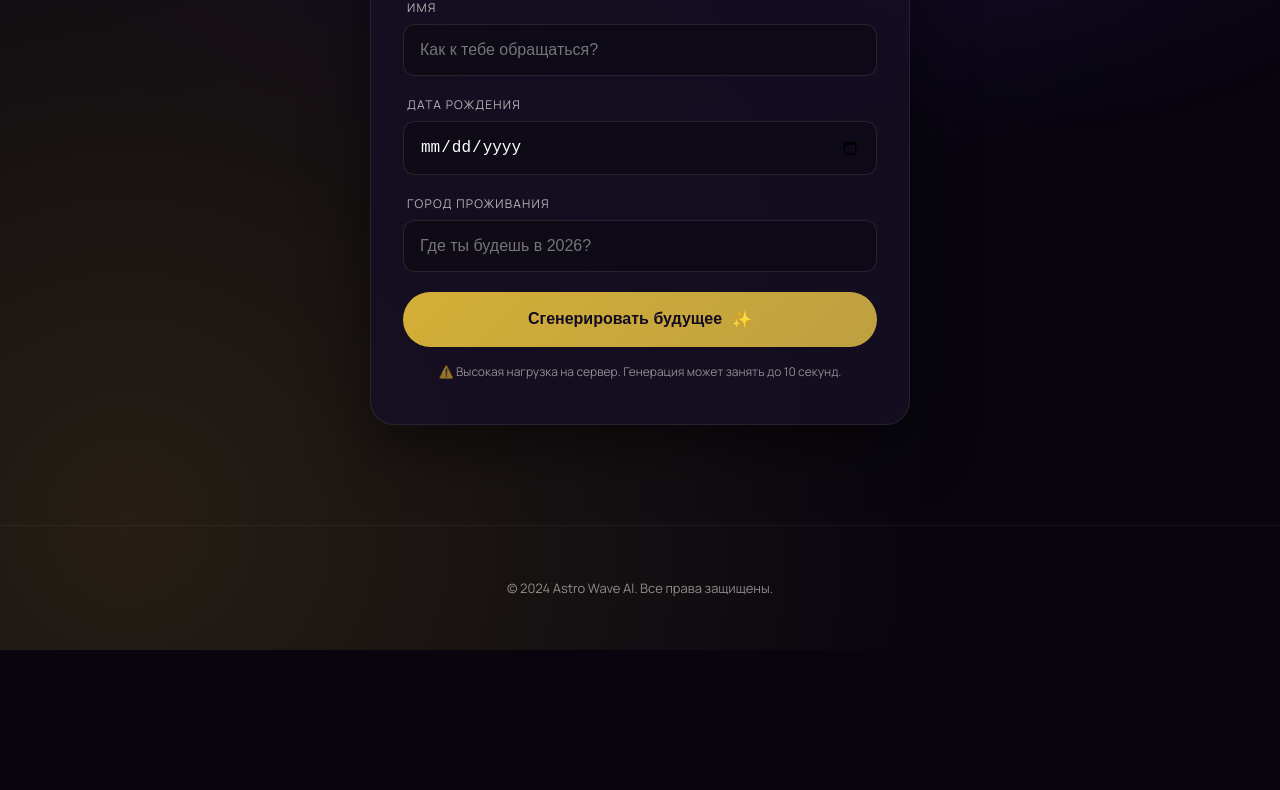
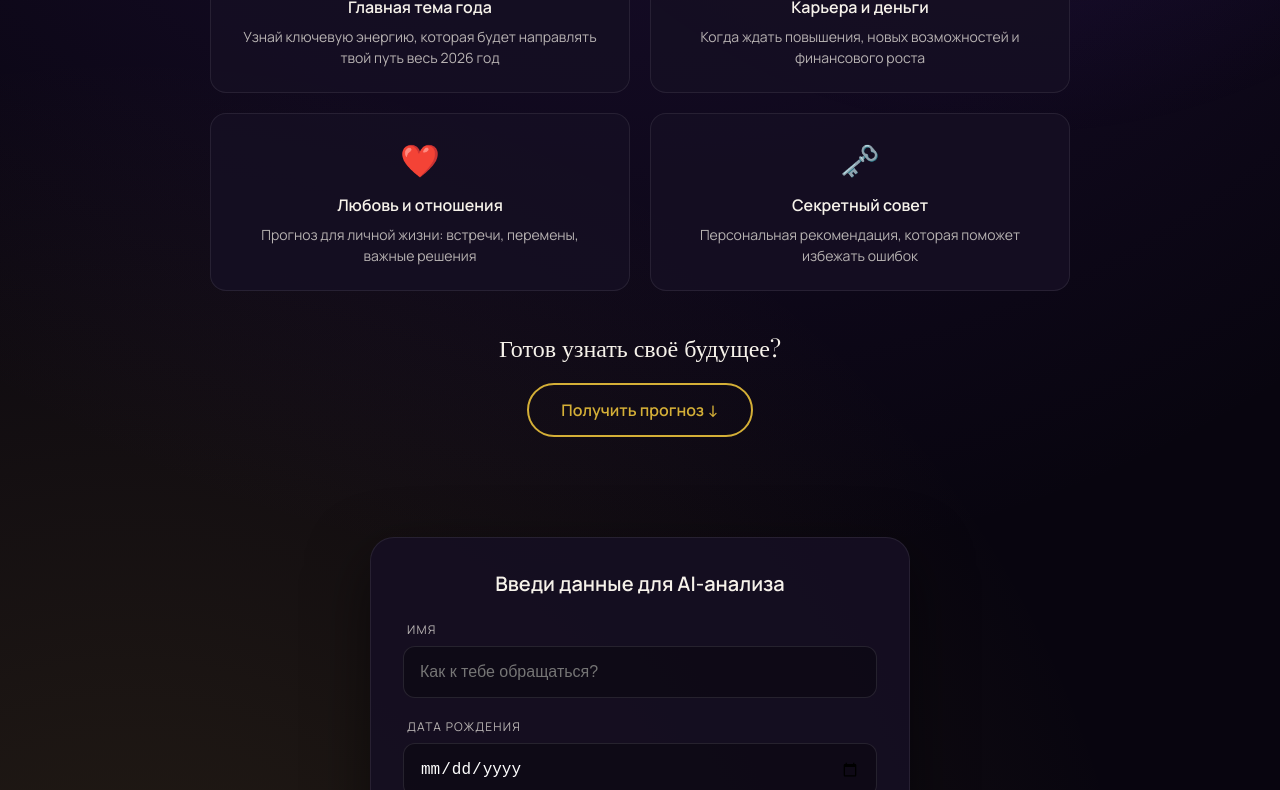
Before and after one commit to Nik-Maltcev/astrowave, a website: page index.html in a window 1280 px wide. Shown: the part 624-1414 px from the top of the page. Before the commit the page ends 1274 px from the top, so only its background shows below. Drawn offline with nearby package versions, Linux system fonts and the light colour scheme.

Commit message:
feat: улучшена главная страница + универсальный промпт для прогноза

```diff
--- a/index.html
+++ b/index.html
@@ -22,10 +22,39 @@
     <main>
         <section class="hero" id="hero">
             <div class="hero__content">
-                <div class="hero__badge">VIRAL 2026 TREND</div>
-                <h1 class="hero__title">Нейросеть предсказала твой 2026 год</h1>
-                <p class="hero__subtitle">Анализируем транзиты планет, нумерологию и глобальные тренды, чтобы создать твой личный сценарий будущего.</p>
-                <p class="hero__stats">⚡️ Уже создано прогнозов: 14 832</p>
+                <div class="hero__badge">🔮 VIRAL 2026 TREND</div>
+                <h1 class="hero__title">Узнай, что ждёт тебя в 2026</h1>
+                <p class="hero__subtitle">Персональный AI-прогноз на основе астрологии, нумерологии и твоей уникальной энергетики</p>
+                <p class="hero__stats">⚡️ Уже создано прогнозов: <span id="stats-counter">14 832</span></p>
+            </div>
+        </section>
+
+        <section class="features" id="features">
+            <div class="features__container">
+                <div class="feature-card">
+                    <div class="feature-card__icon">🌟</div>
+                    <h3 class="feature-card__title">Главная тема года</h3>
+                    <p class="feature-card__desc">Узнай ключевую энергию, которая будет направлять твой путь весь 2026 год</p>
+                </div>
+                <div class="feature-card">
+                    <div class="feature-card__icon">💼</div>
+                    <h3 class="feature-card__title">Карьера и деньги</h3>
+                    <p class="feature-card__desc">Когда ждать повышения, новых возможностей и финансового роста</p>
+                </div>
+                <div class="feature-card">
+                    <div class="feature-card__icon">❤️</div>
+                    <h3 class="feature-card__title">Любовь и отношения</h3>
+                    <p class="feature-card__desc">Прогноз для личной жизни: встречи, перемены, важные решения</p>
+                </div>
+                <div class="feature-card">
+                    <div class="feature-card__icon">🗝️</div>
+                    <h3 class="feature-card__title">Секретный совет</h3>
+                    <p class="feature-card__desc">Персональная рекомендация, которая поможет избежать ошибок</p>
+                </div>
+            </div>
+            <div class="features__cta">
+                <p class="features__hook">Готов узнать своё будущее?</p>
+                <a href="#neuro-calculator" class="btn btn--outline">Получить прогноз ↓</a>
             </div>
         </section>
 
--- a/styles.css
+++ b/styles.css
@@ -106,6 +106,86 @@ body {
     font-size: 14px;
     color: var(--text-soft);
     opacity: 0.8;
+}
+
+/* Features Section */
+.features {
+    padding: 40px 20px 60px;
+    max-width: 900px;
+    margin: 0 auto;
+}
+
+.features__container {
+    display: grid;
+    grid-template-columns: repeat(2, 1fr);
+    gap: 20px;
+    margin-bottom: 40px;
+}
+
+.feature-card {
+    background: var(--bg-panel);
+    border: 1px solid rgba(255,255,255,0.08);
+    border-radius: var(--radius-md);
+    padding: 24px;
+    text-align: center;
+    transition: transform 0.3s, border-color 0.3s;
+}
+
+.feature-card:hover {
+    transform: translateY(-4px);
+    border-color: rgba(212, 175, 55, 0.3);
+}
+
+.feature-card__icon {
+    font-size: 32px;
+    margin-bottom: 12px;
+}
+
+.feature-card__title {
+    font-size: 16px;
+    font-weight: 600;
+    margin: 0 0 8px;
+    color: var(--text-primary);
+}
+
+.feature-card__desc {
+    font-size: 14px;
+    color: var(--text-muted);
+    margin: 0;
+    line-height: 1.5;
+}
+
+.features__cta {
+    text-align: center;
+}
+
+.features__hook {
+    font-family: "Playfair Display", serif;
+    font-size: 24px;
+    color: var(--text-primary);
+    margin-bottom: 20px;
+}
+
+.btn--outline {
+    display: inline-block;
+    padding: 14px 32px;
+    border: 2px solid var(--accent);
+    color: var(--accent);
+    border-radius: 99px;
+    font-weight: 600;
+    text-decoration: none;
+    transition: all 0.3s;
+}
+
+.btn--outline:hover {
+    background: var(--accent);
+    color: var(--bg-main);
+}
+
+@media (max-width: 600px) {
+    .features__container {
+        grid-template-columns: 1fr;
+    }
 }
 
 /* Calculator Section */
```
Also changed, not shown: server.js (+25 -16 lines).
